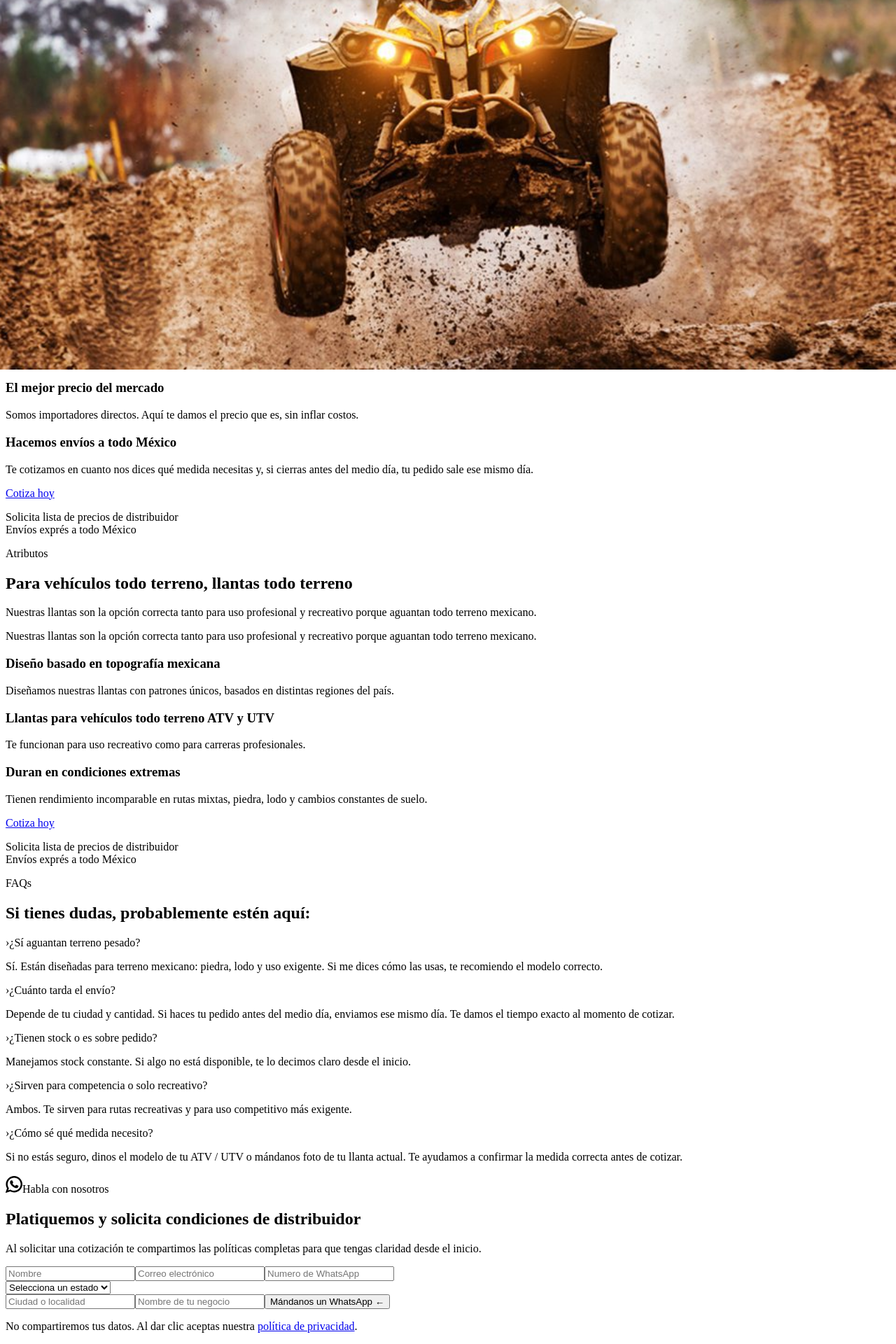
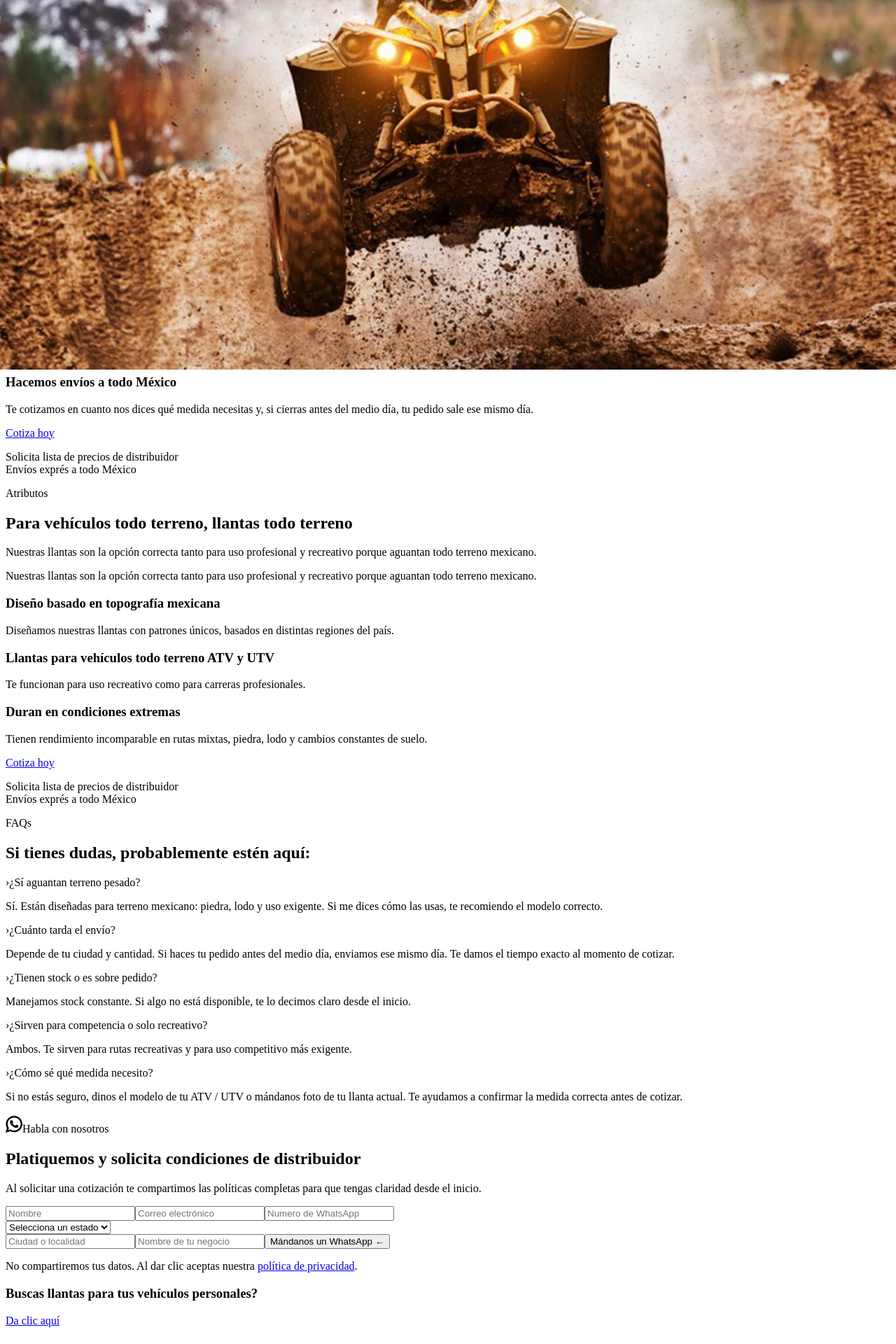
Before and after one commit to imadamblack/speed-supply, a Next.js app: page / in a window 1280 px wide. Shown: the part 272-2192 px from the top of the page at 70% size. Built offline with nearby package versions, Linux system fonts and the light colour scheme.

Commit message:
UPD: opt in direct purchase button

```diff
--- a/content.js
+++ b/content.js
@@ -2,7 +2,7 @@ export const content = {
   hero: {
     banner: {
       title: 'Si vendes ATV o UTV, tu inventario de llantas no puede depender de la suerte',
-      description: 'Importador directo de llantas ATV y UTV con stock real en México, estructura de precio clara y venta flexible desde 1 pieza',
+      description: 'Importador directo de llantas ATV y UTV con stock real, envíos exprés en México y venta flexible desde 1 pieza',
     },
     content: {
       paragraph: 'Te vendemos desde 1 pieza, sin obligarte a comprar el juego completo y sin inflar precios por intermediarios.',
@@ -65,7 +65,7 @@ export const content = {
   },
   beneficios: {
     banner: {
-      title: '¿Por qué sí importa dónde comprar las llantas para tu vehículo ATV y UTV?',
+      title: 'Claro que importa dónde comprar las llantas para tus vehículos',
       description: 'Cuando vas a comprar llantas para vehículos todo terreno, importa con quién y por qué.',
     },
     content: {
--- a/src/components/form/opt-in-form.js
+++ b/src/components/form/opt-in-form.js
@@ -140,7 +140,15 @@ export default function OptInForm({lastClick = '', utm = {}}) {
             <Link href={info.privacyNotice}>política de privacidad</Link>.
           </p>
         </div>
+
       </form>
+      <div className="mt-8 pt-8 border-t border-brand-2">
+        <h3 className="sans">Buscas llantas para tus vehículos personales?</h3>
+        <a className="button-secondary mt-8 !w-full" href={`https://wa.me/${info.whatsapp.value}`}>
+          Da clic aquí
+        </a>
+      </div>
     </FormProvider>
-  );
+)
+  ;
 }
--- a/src/pages/index.js
+++ b/src/pages/index.js
@@ -58,7 +58,7 @@ export default function Index({lead, utm}) {
           <Image src="/landing/hero.avif" layout="fill" className="object-cover object-center"/>
         </div>
 
-        <div className="container md:text-white mx-auto z-20 mt-12">
+        <div className="container md:text-white mx-auto z-20 my-12">
           <h1
             className="lg:w-2/3 mx-auto relative ft-10 leading-none text-center md:[text-shadow:_2px_2px_0_rgb(0_0_0_/_40%)]"
             dangerouslySetInnerHTML={{__html: hero.banner.title}}
@@ -69,7 +69,7 @@ export default function Index({lead, utm}) {
           />
         </div>
 
-        <CtaButton origin="hero"/>
+        {/*<CtaButton origin="hero"/>*/}
 
       </section>
 
@@ -131,13 +131,9 @@ export default function Index({lead, utm}) {
             {beneficios.content.items.map((i, idx) =>
               <div
                 id={`beneficio-${idx}`}
-                className="relative flex flex-col gap-8 w-full bg-white rounded-2xl shadow-lg overflow-hidden border border-neutral-100">
-
-                <div className="p-20">
+                className="relative flex flex-col w-full bg-white rounded-2xl shadow-lg overflow-hidden border border-neutral-100 p-20">
                   <h3 className="ft-6 font-semibold flex-grow">{i.title}</h3>
                   <p className="ft-1 mt-8" dangerouslySetInnerHTML={{__html: i.description}}/>
-                </div>
-
               </div>,
             )}
           </div>
--- a/src/styles/globals.css
+++ b/src/styles/globals.css
@@ -414,7 +414,7 @@ button, .button, button[type], .button[type], button-secondary[type], [type].but
   hover:bg-brand-2 hover:text-white;
 }
 button-secondary, .button-secondary {
-  @apply bg-transparent border border-brand-1 hover:bg-transparent text-brand-1 hover:text-brand-1;
+  @apply bg-transparent border border-brand-2 hover:bg-transparent text-brand-2 hover:text-brand-1;
 }
 .text-block {
   @apply xl:w-1/2;
--- a/src/styles/globals.scss
+++ b/src/styles/globals.scss
@@ -49,7 +49,7 @@ button, .button {
   hover:bg-brand-2 hover:text-white;
   &-secondary {
     @extend .button;
-    @apply bg-transparent border border-brand-1 hover:bg-transparent text-brand-1 hover:text-brand-1;
+    @apply bg-transparent border border-brand-2 hover:bg-transparent text-brand-2 hover:text-brand-1;
   }
   &[type] {
     @extend .button;
```
